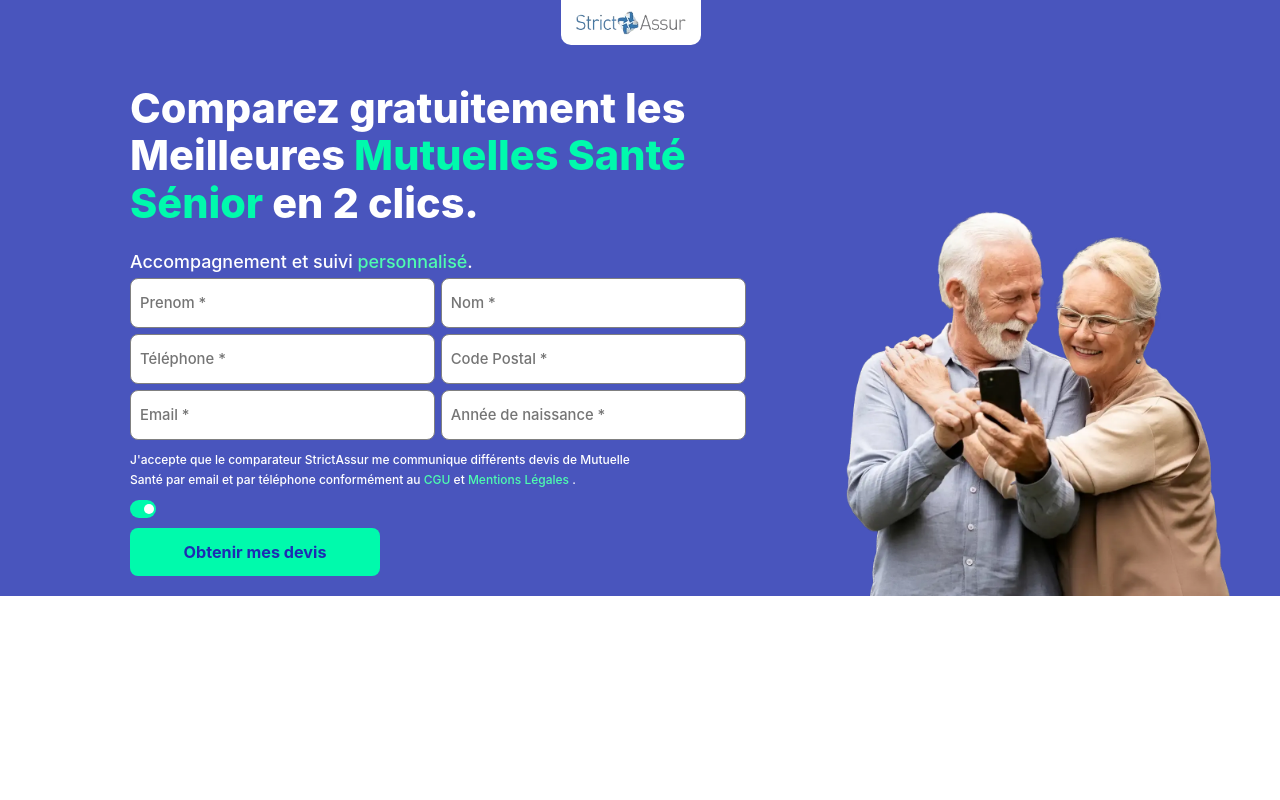
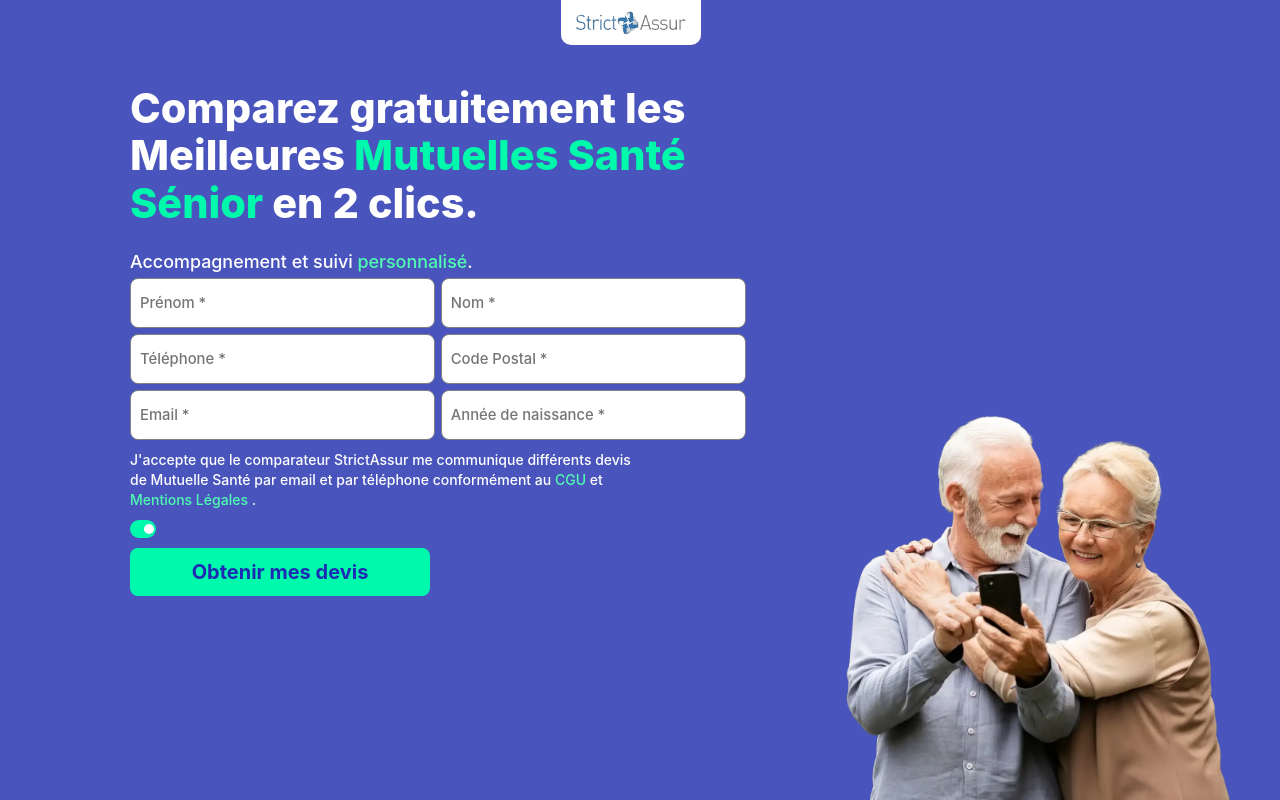
Before and after one commit to ael-habc/MeilleurAssurance, a PHP site: page / in a window 1280 px wide. Run offline with PHP 8.4, Linux system fonts and the light colour scheme; some libraries are stand-ins or nearby versions.

Commit message:
formulaire done

```diff
--- a/index.html
+++ /dev/null
@@ -1,106 +0,0 @@
-<?php ?>
-<!DOCTYPE html>
-<html lang="en">
-  <head>
-    <meta charset="UTF-8" />
-    <meta name="viewport" content="width=device-width, initial-scale=1.0" />
-    <link href="./style.css" rel="stylesheet" type="text/css" media="all" />
-
-    <title>meilleur Sante Senior</title>
-  </head>
-
-  <body>
-    <div class="main">
-      <img src="./Assests/logo.png" alt="logo" id="logo" />
-      <h1>
-        Comparez gratuitement les Meilleures
-        <span>Mutuelles Santé Sénior </span>en 2 clics.
-      </h1>
-      <p class="para">Accompagnement et suivi <span> personnalisé</span>.</p>
-      <form
-        id="form"
-        enctype="multipart/form-data"
-        method="post"
-        action="run.php"
-      >
-        <div>
-          <input
-            type="text"
-            name="prenom"
-            class="prenom"
-            id="prenom"
-            placeholder="Prenom *"
-            oninput="validation()"
-          />
-          <input
-            type="text"
-            name="nom"
-            class="nom"
-            id="nom"
-            placeholder="Nom *"
-            oninput="validation()"
-          />
-          <input
-            type="text"
-            name="telephone"
-            class="telephone"
-            id="telephone"
-            placeholder="Téléphone *"
-            oninput="validation()"
-          />
-          <input
-            type="text"
-            name="codePostal"
-            class="codePostal"
-            id="codePostal"
-            placeholder="Code Postal *"
-            oninput="validation()"
-            maxlength="5"
-          />
-
-          <input
-            type="email"
-            name="email"
-            class="email"
-            id="email"
-            placeholder="Email *"
-            oninput="validation()"
-          />
-          <input
-            type="number"
-            name="date"
-            class="date"
-            id="date"
-            placeholder="Année de naissance *"
-            oninput="validation()"
-            min="1000"
-          />
-        </div>
-        <p class="message" id="message">
-          J'accepte que le comparateur StrictAssur me communique différents
-          devis de Mutuelle Santé par email et par téléphone conformément au
-          <a
-            target="_blank"
-            href="https://strictassur.com/mutuelle-sante-senior/index.php/conditions-generales-dutilisation/"
-          >
-            CGU</a
-          >
-          et
-          <a
-            target="_blank"
-            href="https://strictassur.com/mutuelle-sante-senior/index.php/protection-de-donnees-personnelles/"
-          >
-            Mentions Légales</a
-          >
-          .
-        </p>
-        <label class="switch">
-          <input type="checkbox" checked onchange="validation()" id="check" />
-          <span class="slider round"></span>
-        </label>
-        <button type="submit">Obtenir mes devis</button>
-      </form>
-    </div>
-    <script src="./script.js"></script>
-  </body>
-</html>
--- /dev/null
+++ b/index.php
@@ -0,0 +1,175 @@
+<?php ?>
+<!DOCTYPE html>
+<html lang="fr">
+  <head>
+  <meta http-equiv="Content-Type" content="text/html; charset=UTF-8" />
+
+    <meta name="viewport" content="width=device-width, initial-scale=1.0" />
+    <link href="./style.css" rel="stylesheet" type="text/css" media="all" />
+    <link rel="icon" href="https://strictassur.com/image/favicon.png" type="image/png" sizes="16x16">
+    <title>Comparateur Mutuelle Santé Sénior
+
+</title>
+    <meta name="google-site-verification" content="ymubMx-Gx3vWFotqf0yMeuKCIw1daI4NMaKy7K3ySbQ" />
+	<meta name="description" content="Notre comparateur de mutuelle dédié aux séniors vous aide à trouver une couverture santé adaptée à votre âge et à vos besoins. Comparez les offres et économisez sur votre assurance santé">
+
+<!-- Hotjar Tracking Code for LP Comparateur -->
+<script>
+    (function(h,o,t,j,a,r){
+        h.hj=h.hj||function(){(h.hj.q=h.hj.q||[]).push(arguments)};
+        h._hjSettings={hjid:3808887,hjsv:6};
+        a=o.getElementsByTagName('head')[0];
+        r=o.createElement('script');r.async=1;
+        r.src=t+h._hjSettings.hjid+j+h._hjSettings.hjsv;
+        a.appendChild(r);
+    })(window,document,'https://static.hotjar.com/c/hotjar-','.js?sv=');
+</script>
+
+<!-- Meta Pixel Code -->
+<script>
+!function(f,b,e,v,n,t,s)
+{if(f.fbq)return;n=f.fbq=function(){n.callMethod?
+n.callMethod.apply(n,arguments):n.queue.push(arguments)};
+if(!f._fbq)f._fbq=n;n.push=n;n.loaded=!0;n.version='2.0';
+n.queue=[];t=b.createElement(e);t.async=!0;
+t.src=v;s=b.getElementsByTagName(e)[0];
+s.parentNode.insertBefore(t,s)}(window, document,'script',
+'https://connect.facebook.net/en_US/fbevents.js');
+fbq('init', '316763521230504');
+fbq('track', 'PageView');
+</script>
+<noscript><img height="1" width="1" style="display:none"
+src="https://www.facebook.com/tr?id=316763521230504&ev=PageView&noscript=1"
+/></noscript>
+<!-- End Meta Pixel Code -->
+
+<script>
+window.uetq = window.uetq || [];
+window.uetq.push("event", "submit", {"event_value":1,"event_category":"mutulle sante senior","revenue_value":1,"currency":"USD"});
+</script>
+<!-- Google tag (gtag.js) --> <script async src="https://www.googletagmanager.com/gtag/js?id=G-R3V72PE0TC"></script> <script> window.dataLayer = window.dataLayer || []; function gtag(){dataLayer.push(arguments);} gtag('js', new Date()); gtag('config', 'G-R3V72PE0TC'); </script>
+<!-- Google tag (gtag.js) --> <script async src="https://www.googletagmanager.com/gtag/js?id=AW-815079202"></script> <script> window.dataLayer = window.dataLayer || []; function gtag(){dataLayer.push(arguments);} gtag('js', new Date()); gtag('config', 'AW-815079202'); </script>
+
+	<script>
+function gtag_report_conversion(url) {
+  var callback = function () {
+    if (typeof(url) != 'undefined') {
+      window.location = url;
+    }
+  };
+  gtag('event', 'conversion', {
+      'send_to': 'AW-815079202/MoepCMHKi7kYEKK-1IQD',
+      'event_callback': callback
+  });
+  return false;
+}
+</script>
+  </head>
+<style>
+  html, body {
+  height: 100%;
+  margin: 0;
+}
+
+body {
+  background-position: right 126px bottom 0;
+  /* Additional styles for the body element */
+}
+</style>
+  <body>
+    <div class="main">
+      <img src="./Assests/logo.png" alt="logo" id="logo" />
+      <h1>
+        Comparez gratuitement les Meilleures
+        <span>Mutuelles Santé Sénior </span>en 2 clics.
+      </h1>
+      <p class="para">Accompagnement et suivi <span> personnalisé</span>.</p>
+      <form
+        id="form"
+        enctype="multipart/form-data"
+        method="post"
+        action="run.php"
+      >
+        <div>
+          <input
+            type="text"
+            name="prenom"
+            class="prenom"
+            id="prenom"
+            placeholder="Prénom *"
+            oninput="validation()"
+          />
+          <input
+            type="text"
+            name="nom"
+            class="nom"
+            id="nom"
+            placeholder="Nom *"
+            oninput="validation()"
+          />
+          <input
+            type="text"
+            name="telephone"
+            class="telephone"
+            id="telephone"
+            placeholder="Téléphone *"
+            oninput="validation()"
+          />
+          <input
+            type="text"
+            name="codePostal"
+            class="codePostal"
+            id="codePostal"
+            placeholder="Code Postal *"
+            oninput="validation()"
+            maxlength="5"
+          />
+
+          <input
+            type="email"
+            name="email"
+            class="email"
+            id="email"
+            placeholder="Email *"
+            oninput="validation()"
+          />
+          <input
+            type="number"
+            name="date"
+            class="date"
+            id="date"
+            placeholder="Année de naissance *"
+            oninput="validation()"
+            min="1000"
+          />
+        </div>
+        <p class="message" id="message">
+          J'accepte que le comparateur StrictAssur me communique différents
+          devis de Mutuelle Santé par email et par téléphone conformément au
+          <a
+            target="_blank"
+            href="https://strictassur.com/mutuelle-sante-senior/index.php/conditions-generales-dutilisation/"
+          >
+            CGU</a
+          >
+          et
+          <a
+            target="_blank"
+            href="https://strictassur.com/mutuelle-sante-senior/index.php/protection-de-donnees-personnelles/"
+          >
+            Mentions Légales</a
+          >
+          .
+        </p>
+        <label class="switch">
+          <input type="checkbox" checked onchange="validation()" id="check" />
+          <span class="slider round"></span>
+        </label>
+        <button type="submit">Obtenir mes devis</button>
+      </form>
+    </div>
+    <script src="./script.js"></script>
+    <!-- Google tag (gtag.js) --> <script async src="https://www.googletagmanager.com/gtag/js?id=AW-815079202"></script> <script> window.dataLayer = window.dataLayer || []; function gtag(){dataLayer.push(arguments);} gtag('js', new Date()); gtag('config', 'AW-815079202'); </script>
+
+  </body>
+</html>
--- a/style.css
+++ b/style.css
@@ -6,7 +6,9 @@
   box-sizing: border-box;
   font-family: Inter, sans-serif;
 }
-
+body {
+  background-color: #4955bd;
+}
 /* ===== Switch ===== */
 .switch {
   position: relative;
@@ -72,6 +74,7 @@ input:checked + .slider:before {
 /* ==== main ==== */
 .main {
   background-color: #4955bd;
+  height:100%;
   display: flex;
   flex-direction: column;
   padding-left: 130px;
@@ -86,7 +89,7 @@ input:checked + .slider:before {
   align-self: center;
 }
 button {
-  font-size: 16.2px;
+  font-size: 20px;
   font-weight: 700;
   line-height: 18px;
   word-wrap: break-word;
@@ -95,7 +98,7 @@ button {
   border: none;
   outline: none;
   border-radius: 8px;
-  width: 250px;
+  width: 300px;
   color: #1d2bb2;
 }
 button:hover {
@@ -127,11 +130,11 @@ h1 span {
 
 .message {
   color: white;
-  font-size: 12px;
+  font-size: 14px;
   font-weight: 500;
   line-height: 20px;
   word-wrap: break-word;
-  width: 500px;
+  width: 520px;
 }
 
 .felicitaionsPara {
@@ -291,7 +294,7 @@ input:nth-child(6) {
     font-size: 12px;
   }
   button {
-    font-size: 14px;
+    font-size: 20px;
     padding: 10px 30px;
     color: #1d2bb2;
     width: 100%;
```
Also changed, not shown: script.js (+16 -17 lines).
